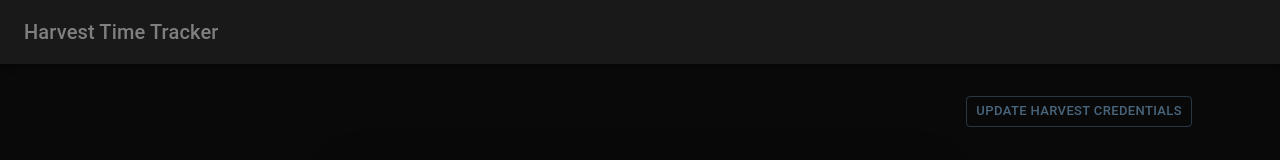
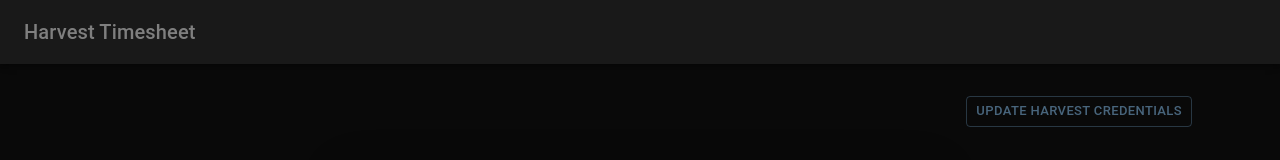
Before and after one commit to Tech9Apps/ai-harvest-timesheet, a React (Vite) app in the folder ai-harvest-timesheet/: page / in a window 1280 px wide. Shown: the top 160 px of the page. Built offline with nearby package versions, Linux system fonts and the light colour scheme.

Commit message:
Update title

```diff
--- a/ai-harvest-timesheet/index.html
+++ b/ai-harvest-timesheet/index.html
@@ -4,7 +4,7 @@
     <meta charset="UTF-8" />
     <link rel="icon" type="image/svg+xml" href="/vite.svg" />
     <meta name="viewport" content="width=device-width, initial-scale=1.0" />
-    <title>Vite + React + TS</title>
+    <title>Harvest Timesheet</title>
   </head>
   <body>
     <div id="root"></div>
--- a/ai-harvest-timesheet/src/components/layout/MainLayout.tsx
+++ b/ai-harvest-timesheet/src/components/layout/MainLayout.tsx
@@ -15,7 +15,7 @@
         <AppBar position="static">
           <Toolbar>
             <Typography variant="h6" component="div" sx={{ flexGrow: 1 }}>
-              Harvest Time Tracker
+              Harvest Timesheet
             </Typography>
           </Toolbar>
         </AppBar>
```
Also changed, not shown: ai-harvest-timesheet/electron-builder.json5, 1 other file (tests, documents, lock files or other folders).
